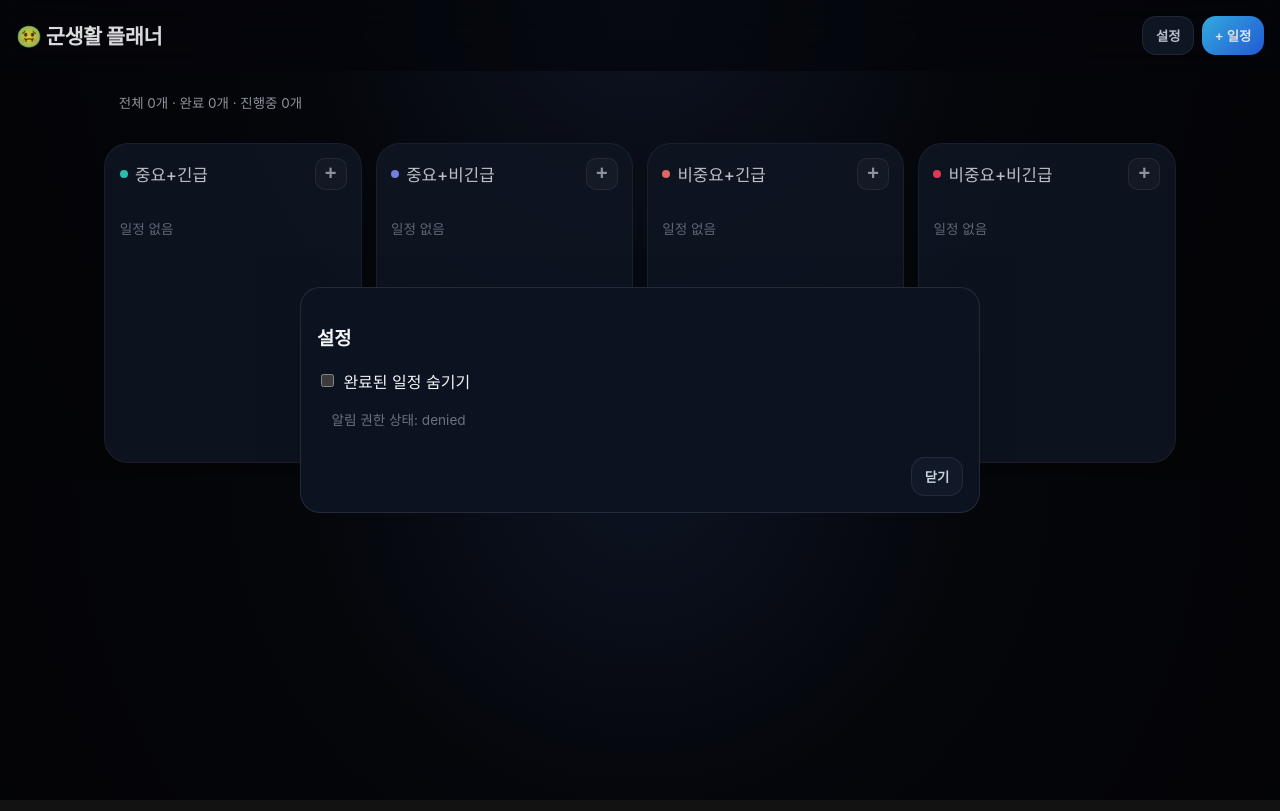
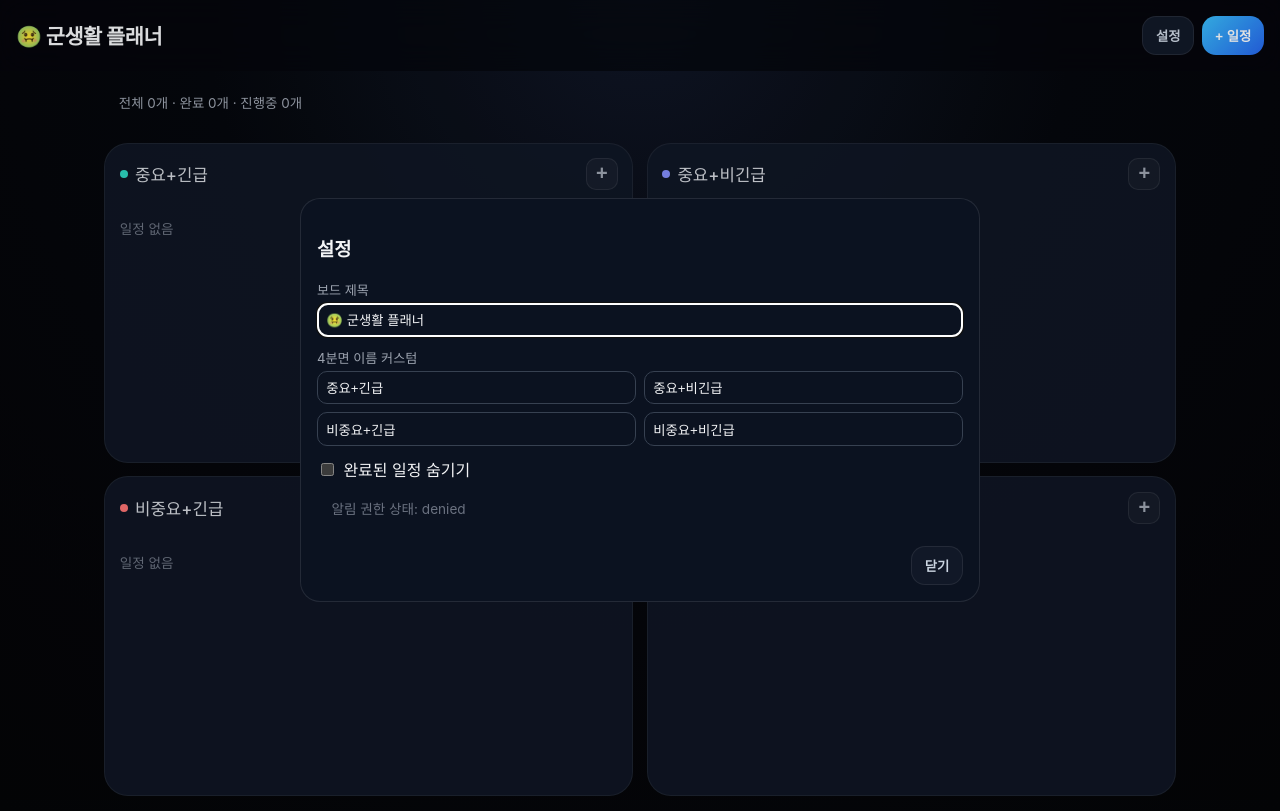
Before and after one commit to SoyRice17/test, a website: page public/index.html in a window 1280 px wide. Both pictures are taken after a click on the button "설정". Drawn offline with Linux system fonts and the light colour scheme.

Commit message:
feat: add customizable board/quadrant labels and fixed 2x2 grid

```diff
--- a/public/app.js
+++ b/public/app.js
@@ -16,7 +16,13 @@ const quadrantDotColors = {
 };
 
 let tasks = load(STORAGE_KEY, []);
-let settings = load(SETTINGS_KEY, { hideCompletedTasks: false });
+const defaultSettings = {
+  hideCompletedTasks: false,
+  appTitle: '🤢 군생활 플래너',
+  quadrantLabels: { ...quadrantMeta }
+};
+
+let settings = normalizeSettings(load(SETTINGS_KEY, defaultSettings));
 const timers = new Map();
 
 const quadrantsEl = document.getElementById('quadrants');
@@ -36,6 +42,37 @@ const showToast = (msg) => {
 function load(key, fallback) {
   try { return JSON.parse(localStorage.getItem(key)) ?? fallback; }
   catch { return fallback; }
+}
+
+
+function normalizeSettings(raw) {
+  const source = raw || {};
+  return {
+    hideCompletedTasks: !!source.hideCompletedTasks,
+    appTitle: (source.appTitle || defaultSettings.appTitle).trim() || defaultSettings.appTitle,
+    quadrantLabels: {
+      Q1: source.quadrantLabels?.Q1?.trim() || quadrantMeta.Q1,
+      Q2: source.quadrantLabels?.Q2?.trim() || quadrantMeta.Q2,
+      Q3: source.quadrantLabels?.Q3?.trim() || quadrantMeta.Q3,
+      Q4: source.quadrantLabels?.Q4?.trim() || quadrantMeta.Q4
+    }
+  };
+}
+
+function getQuadrantLabel(code) {
+  return settings.quadrantLabels?.[code] || quadrantMeta[code];
+}
+
+function syncLabelsToUI() {
+  const titleEl = document.getElementById('app-title-display');
+  if (titleEl) titleEl.textContent = settings.appTitle;
+
+  const select = document.getElementById('quadrant');
+  if (!select) return;
+  [...select.options].forEach((option) => {
+    const code = option.value;
+    if (quadrantMeta[code]) option.textContent = `${code} ${getQuadrantLabel(code)}`;
+  });
 }
 
 function saveAll() {
@@ -99,7 +136,8 @@ function render() {
   const visible = settings.hideCompletedTasks ? tasks.filter((t) => !t.isCompleted) : tasks;
   quadrantsEl.innerHTML = '';
 
-  Object.entries(quadrantMeta).forEach(([code, label]) => {
+  Object.entries(quadrantMeta).forEach(([code]) => {
+    const label = getQuadrantLabel(code);
     const section = document.createElement('section');
     section.className = 'quadrant';
     section.innerHTML = `
@@ -284,6 +322,11 @@ document.getElementById('repeatType').addEventListener('change', updateRepeatVis
 
 document.getElementById('btn-settings').addEventListener('click', () => {
   document.getElementById('hideCompletedTasks').checked = settings.hideCompletedTasks;
+  document.getElementById('appTitleInput').value = settings.appTitle;
+  document.getElementById('labelQ1').value = getQuadrantLabel('Q1');
+  document.getElementById('labelQ2').value = getQuadrantLabel('Q2');
+  document.getElementById('labelQ3').value = getQuadrantLabel('Q3');
+  document.getElementById('labelQ4').value = getQuadrantLabel('Q4');
   document.getElementById('permission-status').textContent = `알림 권한 상태: ${('Notification' in window) ? Notification.permission : '지원 안 함'}`;
   settingsDialog.showModal();
 });
@@ -291,6 +334,14 @@ document.getElementById('btn-settings').addEventListener('click', () => {
 document.getElementById('btn-close-settings').addEventListener('click', (e) => {
   e.preventDefault();
   settings.hideCompletedTasks = document.getElementById('hideCompletedTasks').checked;
+  settings.appTitle = document.getElementById('appTitleInput').value.trim() || defaultSettings.appTitle;
+  settings.quadrantLabels = {
+    Q1: document.getElementById('labelQ1').value.trim() || quadrantMeta.Q1,
+    Q2: document.getElementById('labelQ2').value.trim() || quadrantMeta.Q2,
+    Q3: document.getElementById('labelQ3').value.trim() || quadrantMeta.Q3,
+    Q4: document.getElementById('labelQ4').value.trim() || quadrantMeta.Q4
+  };
+  syncLabelsToUI();
   saveAll();
   render();
   settingsDialog.close();
@@ -336,6 +387,7 @@ if ('serviceWorker' in navigator) {
   });
 }
 
+syncLabelsToUI();
 requestNotificationPermissionIfNeeded();
 tasks.forEach(scheduleNotification);
 render();
--- a/public/index.html
+++ b/public/index.html
@@ -51,7 +51,7 @@
       }
       .grid {
         display: grid;
-        grid-template-columns: repeat(auto-fit, minmax(240px, 1fr));
+        grid-template-columns: repeat(2, minmax(0, 1fr));
         gap: 0.85rem;
       }
       .quadrant {
@@ -126,6 +126,13 @@
       .inline > * { flex: 1; }
       .row { display: flex; align-items: center; gap: 0.4rem; margin-bottom: 0.4rem; }
       .dialog-actions { display: flex; justify-content: space-between; margin-top: 0.8rem; }
+
+      .settings-grid {
+        display: grid;
+        grid-template-columns: 1fr 1fr;
+        gap: 0.5rem;
+        margin-bottom: 0.7rem;
+      }
       .toast {
         position: fixed;
         bottom: 16px;
@@ -148,7 +155,7 @@
   </head>
   <body>
     <header>
-      <h1>🤢 군생활 플래너</h1>
+      <h1 id="app-title-display">🤢 군생활 플래너</h1>
       <div class="header-actions">
         <button id="btn-settings" class="secondary">설정</button>
         <button id="btn-add" class="primary">+ 일정</button>
@@ -212,6 +219,20 @@
     <dialog id="settings-dialog">
       <div class="dialog-body">
         <h3>설정</h3>
+
+        <div class="field">
+          <label for="appTitleInput">보드 제목</label>
+          <input id="appTitleInput" maxlength="30" placeholder="예: 군생활" />
+        </div>
+        <div class="field">
+          <label>4분면 이름 커스텀</label>
+          <div class="settings-grid">
+            <input id="labelQ1" placeholder="Q1 이름" maxlength="20" />
+            <input id="labelQ2" placeholder="Q2 이름" maxlength="20" />
+            <input id="labelQ3" placeholder="Q3 이름" maxlength="20" />
+            <input id="labelQ4" placeholder="Q4 이름" maxlength="20" />
+          </div>
+        </div>
         <div class="row"><input type="checkbox" id="hideCompletedTasks" /><label for="hideCompletedTasks">완료된 일정 숨기기</label></div>
         <p id="permission-status" class="muted"></p>
         <div class="dialog-actions">
```
